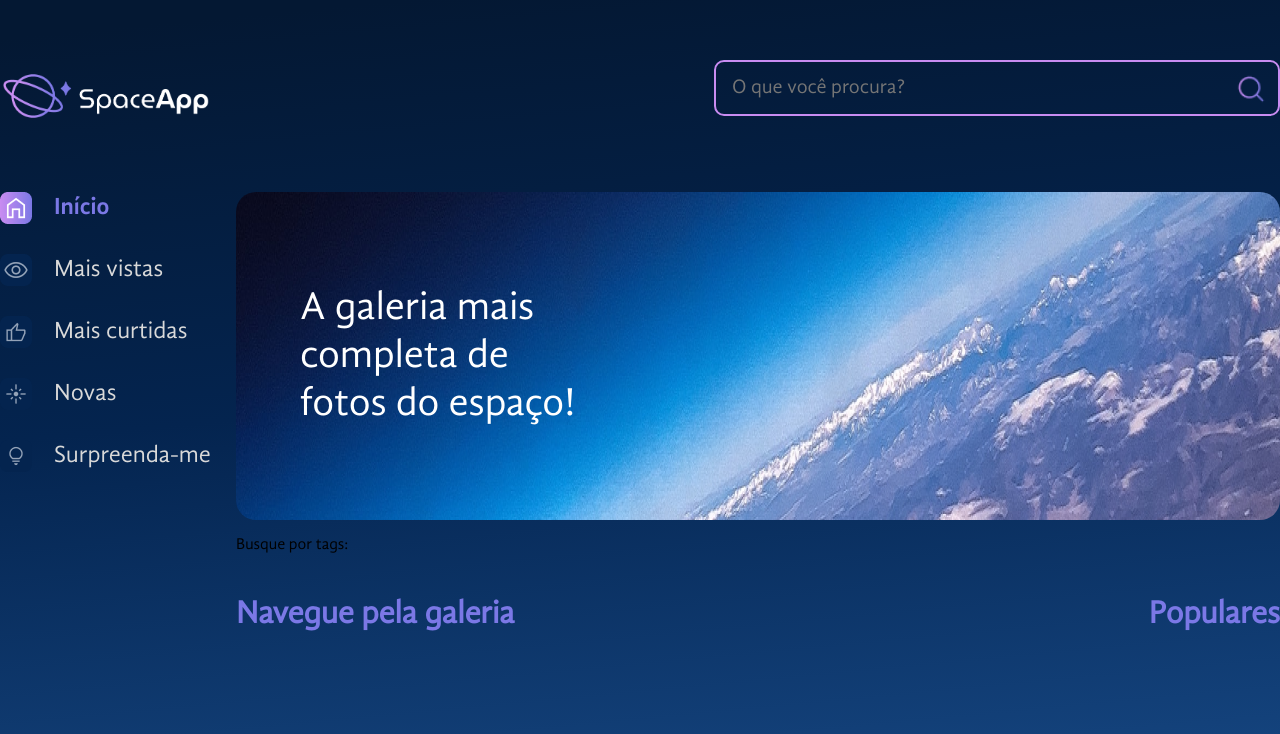
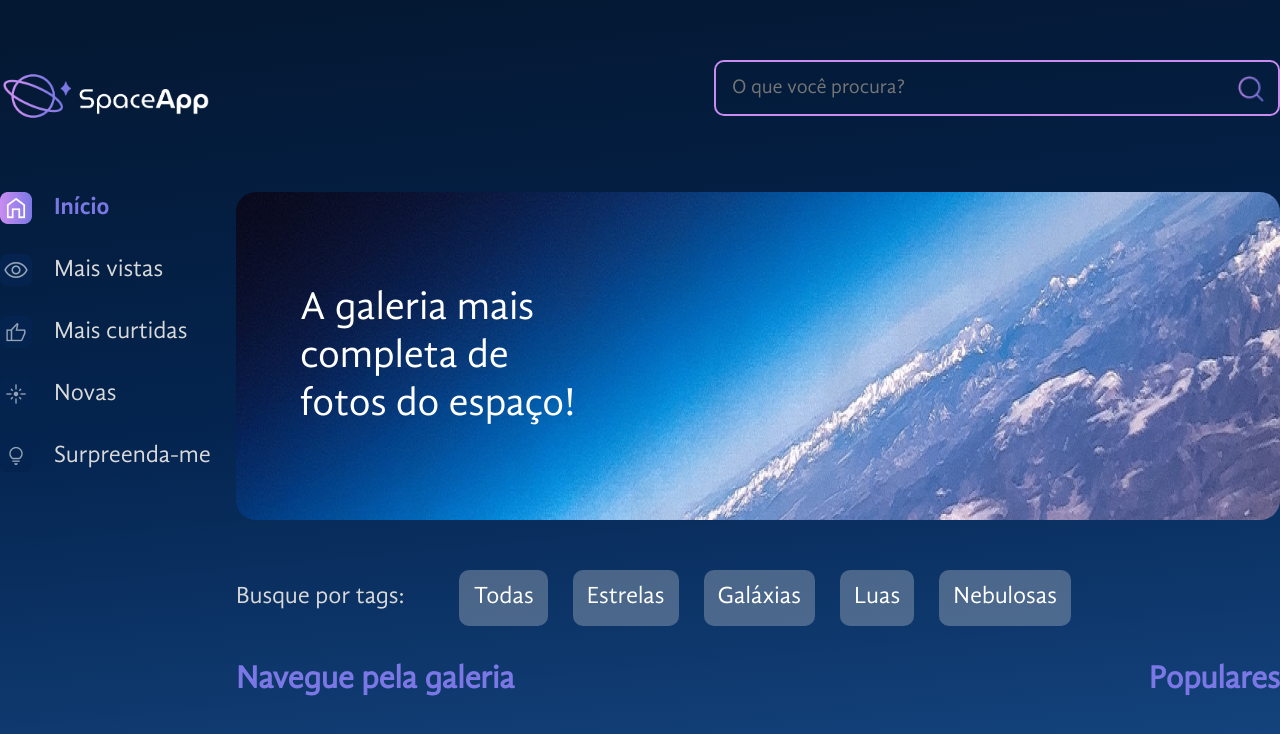
Before and after one commit to jardelgcunha/space-app, a React (Vite) app: page / in a window 1280 px wide. Shown: the top 734 px of the page. Built offline with nearby package versions, Linux system fonts and the light colour scheme.

Commit message:
Styling Tags component

```diff
--- a/src/componentes/Galeria/Tags/index.jsx
+++ b/src/componentes/Galeria/Tags/index.jsx
@@ -1,5 +1,45 @@
+import styled from 'styled-components';
+import tags from './tags.json';
+
+const TagContainer = styled.div`
+    display: flex;
+    align-items: center;
+    gap: 25px;
+    margin-top: 50px;
+    margin-bottom: 10px;
+`;
+
+const TagTitulo = styled.h3`
+    color: #d9d9d9;
+    font-size: 24px;
+    font-weight: 400;
+    margin: 0;
+    margin-right: 30px;
+`;
+
+const BotaoEstilizado = styled.button`
+    font-size: 24px;
+    color: #ffffff;
+    background: rgba(217, 217, 217, 0.3);
+    border-radius: 10px;
+    cursor: pointer;
+    transition: background-color 0.3s ease;
+    padding: 12px;
+    border: 2px solid transparent;
+    &:hover {
+        border-color: #c98cf1;
+    }
+`;
+
 const Tags = () => {
-    return <p>Busque por tags:</p>;
+    return (
+        <TagContainer>
+            <TagTitulo>Busque por tags:</TagTitulo>
+            {tags.map((tag) => (
+                <BotaoEstilizado key={tag.id}>{tag.titulo}</BotaoEstilizado>
+            ))}
+        </TagContainer>
+    );
 };
 
 export default Tags;
```
